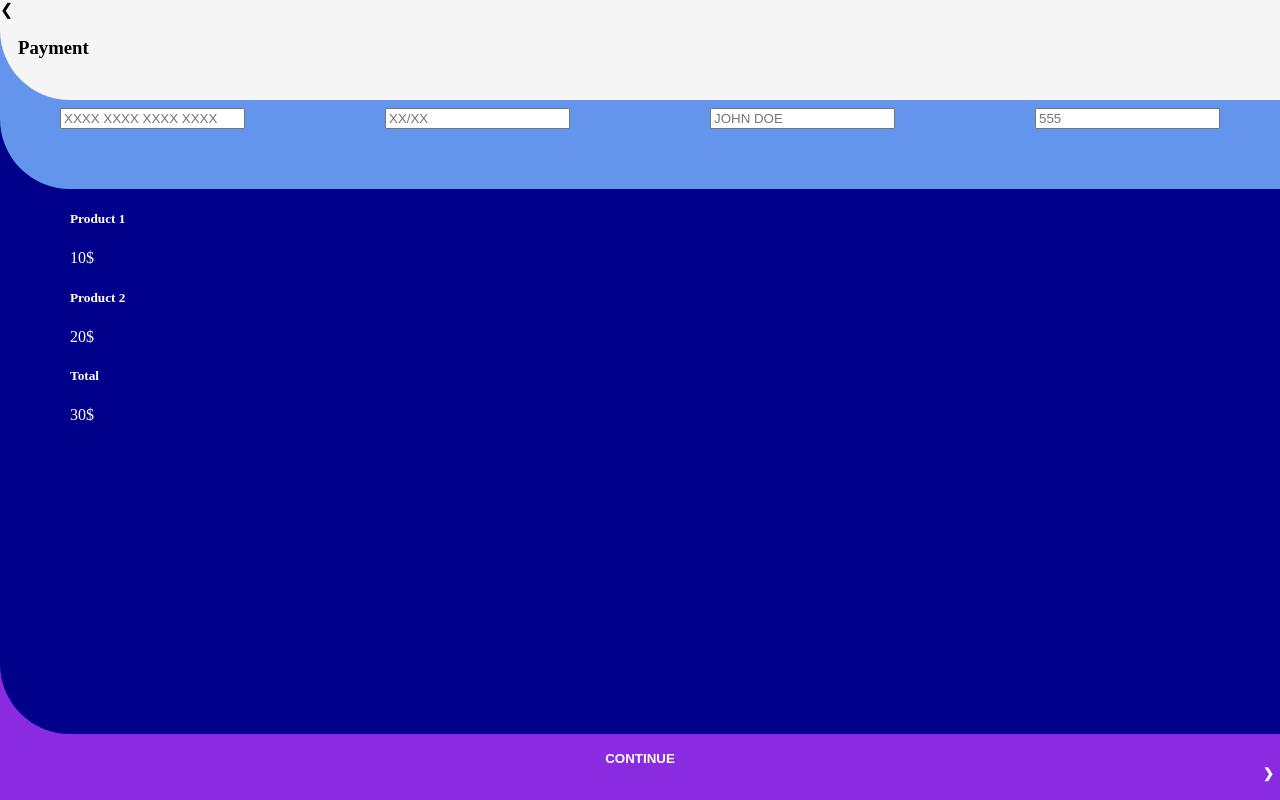
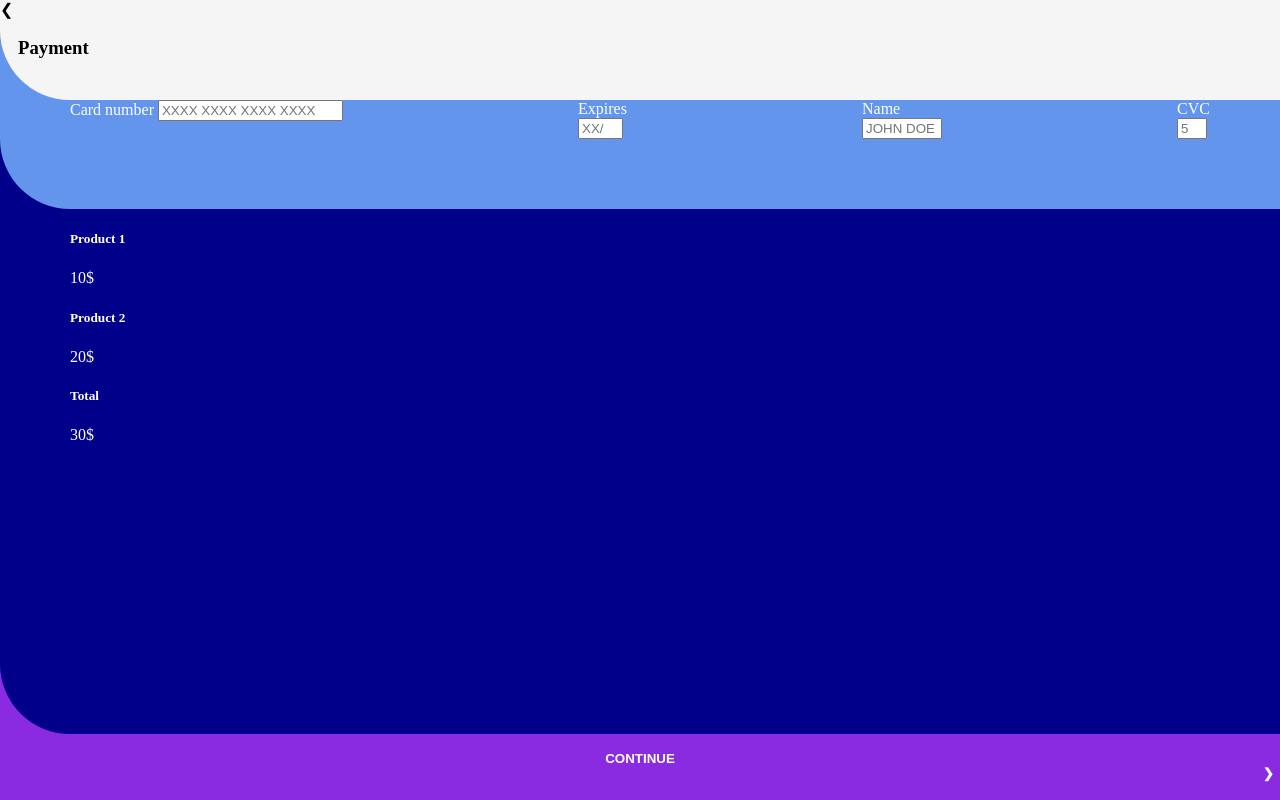
Before and after one commit to jsamuel23/1110, a plain HTML site: page index.html in a window 1280 px wide. Drawn offline with Linux system fonts and the light colour scheme.

Commit message:
peaaeg valm

```diff
--- a/index.html
+++ b/index.html
@@ -15,16 +15,16 @@
             </header>
             <div class="info">
                 <label>Card number
-                <input type"number" name="Card number" required placeholder="XXXX XXXX XXXX XXXX">
+                <input type"number" name="Card number" class="info1" required placeholder="XXXX XXXX XXXX XXXX">
                 </label>
                 <label>Expires
-                <input type="number" name="Expires" required placeholder="XX/XX">
+                <input type="number" name="Expires" class="info2" required placeholder="XX/XX">
                 </label>
                 <label>Name
-                <input type="text" name="Name" required placeholder="JOHN DOE">
+                <input type="text" name="Name" class="info3" required placeholder="JOHN DOE">
                 </label>
                 <label>CVC
-                <input type="number" name="CVC" required placeholder="555">
+                <input type="number" name="CVC" class="info4" required placeholder="555">
                 </label>
             </div>
             <div class="product">
--- a/style.css
+++ b/style.css
@@ -41,15 +41,28 @@ body{
     background-color:cornflowerblue;
     width:100%;
     color:white;
-    padding:50px;
+    padding:70px;
     z-index: -2;
     margin-bottom: -70px;
     border-bottom-left-radius: 70px;
 
 
 }
-input:nth-child(4){
-    width:20px;
+info1{
+    display: block;
+}
+.info2{
+    display: block;
+    width:45px;
+}
+.info3{
+    display: block;
+    width:80px;
+}
+.info4{
+    display: block;
+    width:30px;
+}
 }
 .info label input{
     display:block;
```
